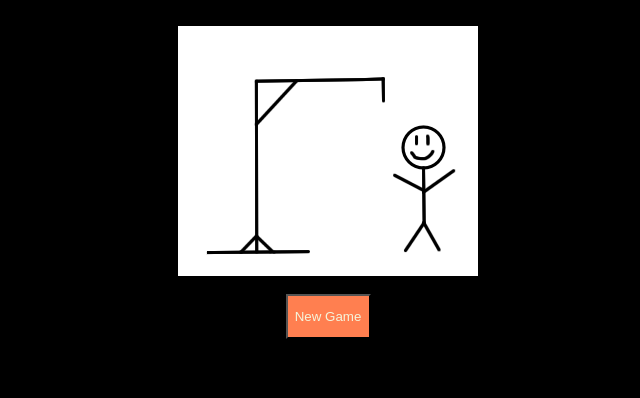
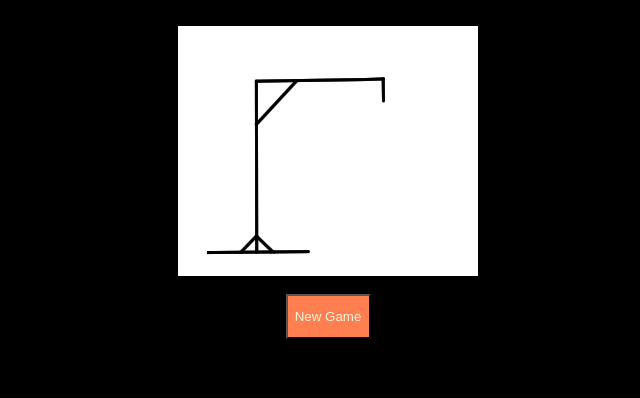
Before and after one commit to AdlerEnergy/website2, a plain HTML site: page hang.html in a window 1280 px wide. Shown: the top 398 px of the page, without its empty margins (312-952 px from the left). Drawn offline with Linux system fonts and the light colour scheme.

Commit message:
Update hang.html

```diff
--- a/hang.html
+++ b/hang.html
@@ -6,7 +6,7 @@
     </head>
     <body>
         <br>
-        <img src="./win.png" class="center">
+        <img src="./img0.png" class="center">
         <br>
         <div class="center">
             <button id="hello">New Game</button>
```
